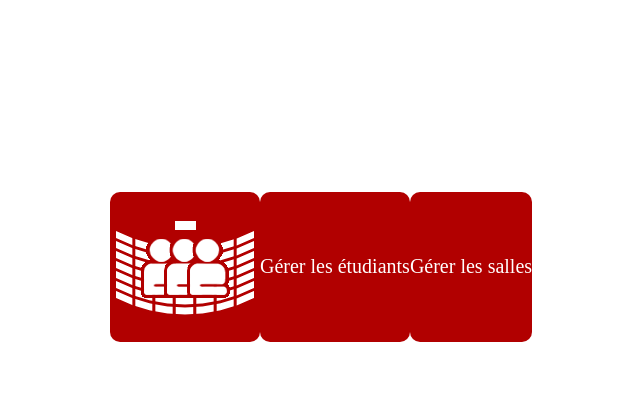
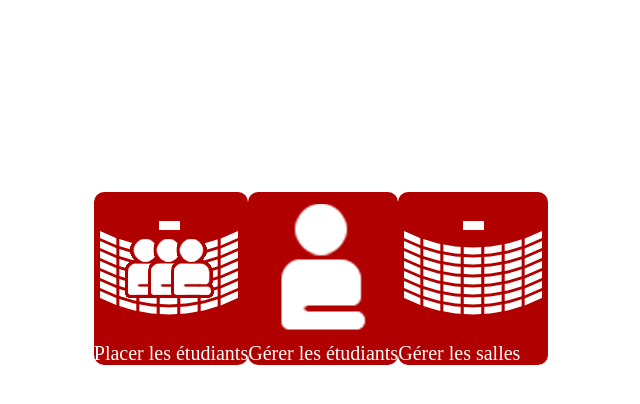
Before and after one commit to AurelieDrn/optiplace, a PHP site: page / in a window 1280 px wide. Shown: the part 109-513 px from the top of the page, without its empty margins (319-959 px from the left). Run offline with PHP 8.4, Linux system fonts and the light colour scheme; some libraries are stand-ins or nearby versions.

Commit message:
Update vueMenuAccueil.php

```diff
--- a/vue/vueMenuAccueil.php
+++ b/vue/vueMenuAccueil.php
@@ -6,42 +6,33 @@
 			$utilitaireHtml=new UtilitairePageHtml();
 			echo $utilitaireHtml->genereBandeau();
 			?>
-			<!--
-			<div id = "MenuContent2">
-			   <div id="SubMenu">
-  				<a href=index.php?placerPage="true"> Placer les étudiants </a>
-  				<a href=index.php?etuPage="true"> Gérer les étudiants </a>
-  				<a href=index.php?sallesPage="true"> Gérer les salles </a>
-			   </div>
-			</div>
-			-->
 			<div id = "MenuContent">
 				<table>
 					<tr>
-						<td class="cadre"><a href=index.php?placerPage="true"><img src="vue/images/PlacementICN.png" /></a>
-						<td class="cadre"><a href=index.php?etuPage="true"> Gérer les étudiants </a>
-						<td class="cadre"><a href=index.php?sallesPage="true"> Gérer les salles </a>
+						<td class="cadre"><a href=index.php?placerPage="true">
+							<div>
+								<img src="vue/images/PlacementICN.png"></br>
+								 Placer les étudiants
+							</div>
+						</a>
+						</td>
+						<td class="cadre"><a href=index.php?etuPage="true">
+							<div>
+								<img src="vue/images/EtudiantICN.png"></br>
+								 Gérer les étudiants
+							</div>
+						</a>
+						</td>
+						<td class="cadre"><a href=index.php?sallesPage="true">
+							<div>
+								<img src="vue/images/AmphiICN.png"></br>
+								 Gérer les salles
+							</div>
+						</a>
+						</td>
 					</tr>
 				</table>
 			</div>
-
-
-			<!--
-			<div class = "content">
-			<div class = "text">
-			<div class = "subcontent">
-				<table>
-					<tr>
-						<td><a href=index.php?placerPage="true"> Placer les étudiants </a></td>
-						<td><a href=index.php?etuPage="true"> Gérer les étudiants </a></td>
-						<td><a href=index.php?sallesPage="true"> Gérer les salles </a></td>
-					</tr>
-				</table>
-			<h2> Modifier les salles <h2>
-			</div>
-			</div>
-			</div>
-			-->
 		<?php
 			echo $utilitaireHtml->generePied();
 		}
```
